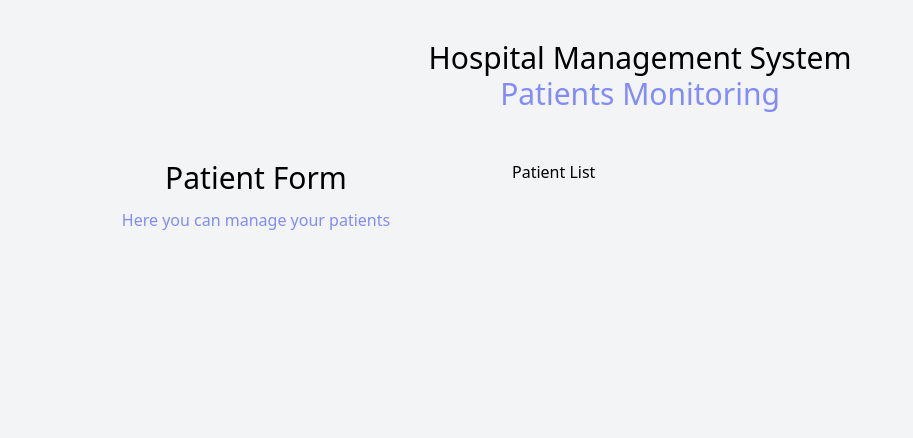
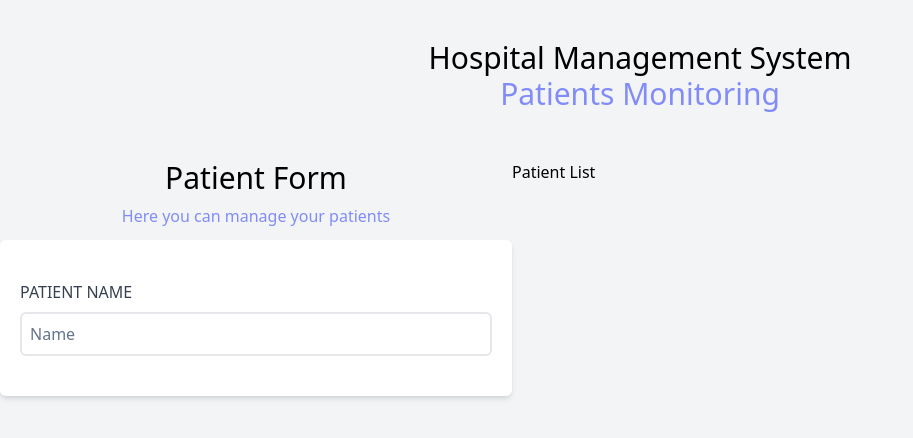
Before and after one commit to lopezisla/react-hospital, a React (Vite) app: page / in a window 1280 px wide. Shown: the top 438 px of the page, without its empty margins (0-913 px from the left). Built offline with nearby package versions, Linux system fonts and the light colour scheme.

Commit message:
add form to PatientForm

```diff
--- a/src/components/PatientForm.jsx
+++ b/src/components/PatientForm.jsx
@@ -2,9 +2,17 @@ const PatientForm = () => {
   return (
     <div className="md:w-1/2 lg:w-2/5">
       <h2 className="font-medium text-3xl text-center">Patient Form</h2>
-      <p className="font-medium text-center mt-3 text-indigo-400">Here you can manage your patients</p>
+      <p className="font-medium text-center mt-2 mb-3 text-indigo-400">
+        Here you can manage your patients
+      </p>
+      <form className="bg-white shadow-md rounded-md py-10 px-5">
+        <div>
+          <label htmlFor="name" className="block text-gray-700 font-medium uppercase">Patient Name</label>
+          <input id="name" type="text" placeholder="Name" className="border-2 w-full p-2 mt-2 placeholder-slate-500 rounded-md"/>
+        </div>
+      </form>
     </div>
   );
-}
+};
 
 export default PatientForm;
```
